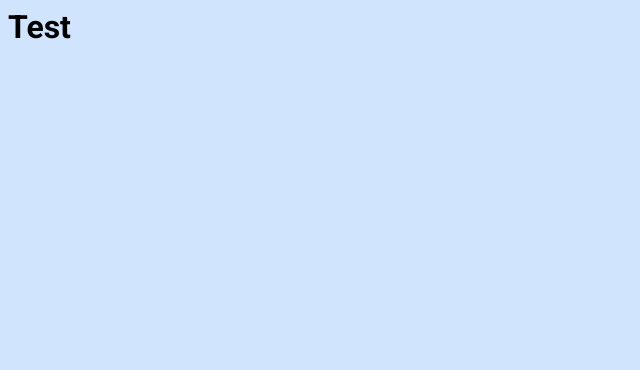
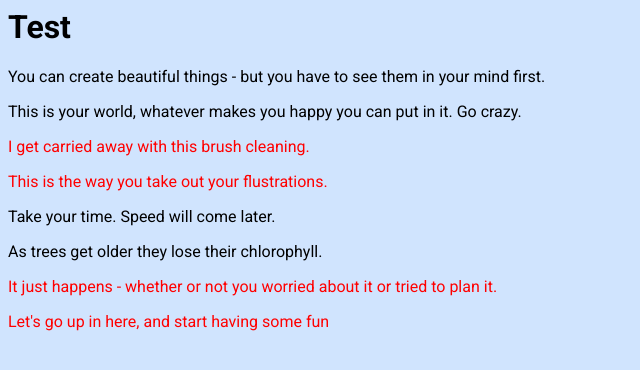
Before and after one commit to swampnet-examples/example-jquery, a plain HTML site: page www/index.html in a window 1280 px wide. Shown: the whole page, without its empty margins (0-640 px from the left). Drawn offline with nearby package versions, Linux system fonts and the light colour scheme.

Commit message:
add content

```diff
--- a/www/index.html
+++ b/www/index.html
@@ -7,5 +7,25 @@
     </head>
     <body>
         <h1>Test</h2>
+
+        <div>
+            <p>You can create beautiful things - but you have to see them in your mind first.</p>
+            <p>This is your world, whatever makes you happy you can put in it. Go crazy.</p>
+        </div>
+
+        <div class="bob">
+            <p>I get carried away with this brush cleaning.</p>
+            <p>This is the way you take out your flustrations.</p>
+        </div>
+
+        <div>
+            <p>Take your time. Speed will come later.</p>
+            <p>As trees get older they lose their chlorophyll.</p>
+        </div>
+
+        <div class="bob">
+            <p>It just happens - whether or not you worried about it or tried to plan it.</p>
+            <p>Let's go up in here, and start having some fun</p>
+        </div>
     </body>
 </html>
--- a/www/scripts/script.js
+++ b/www/scripts/script.js
@@ -1,3 +1,6 @@
 $(document).ready(function() {
     console.log("ready!");
+
+    // Highligh all all paragraphs under all 'bob' divs
+    $('div.bob p').addClass('highlight');
 });
--- a/www/styles/style.css
+++ b/www/styles/style.css
@@ -2,3 +2,7 @@ body {
     font-family: 'Roboto', sans-serif;
     background-color: #d0e4fe;
 }
+
+.highlight {
+    color: red;
+}
```
